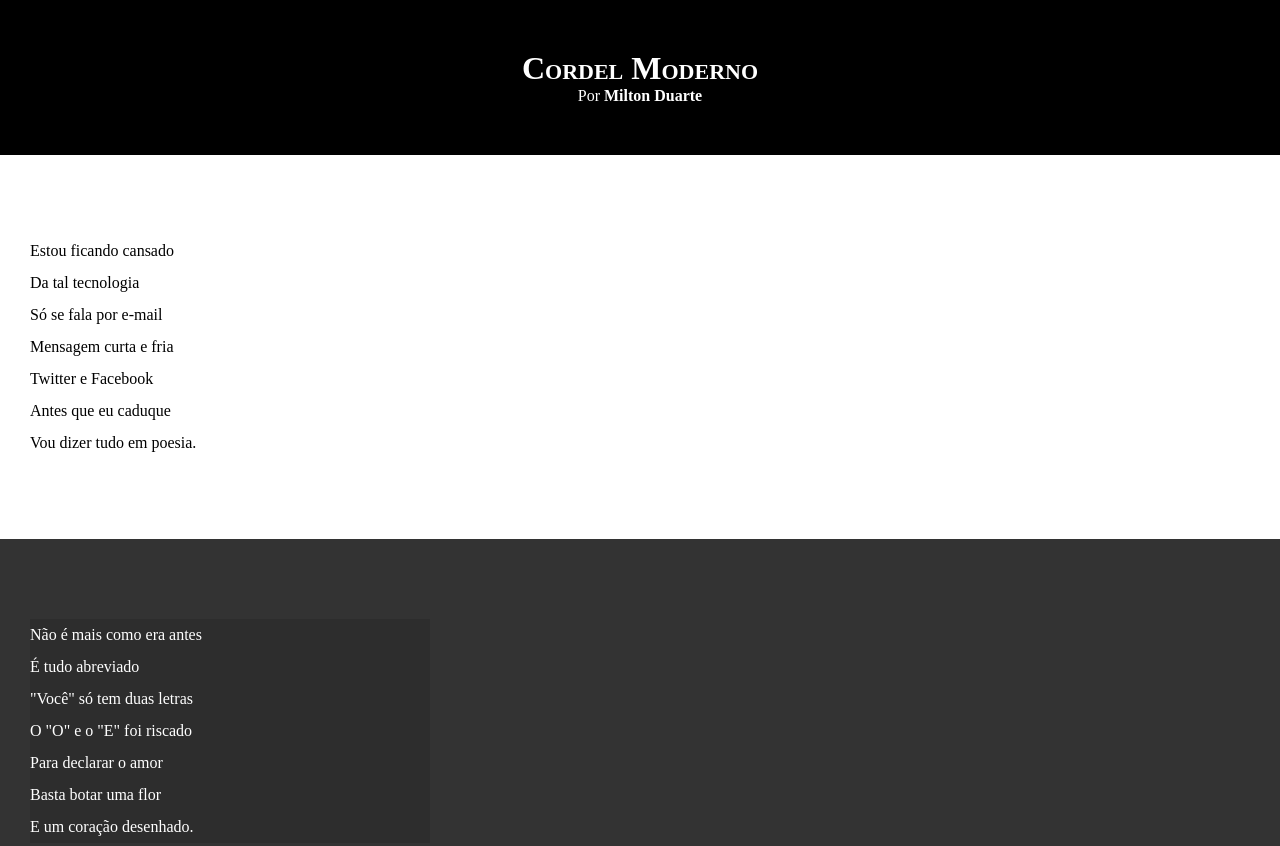
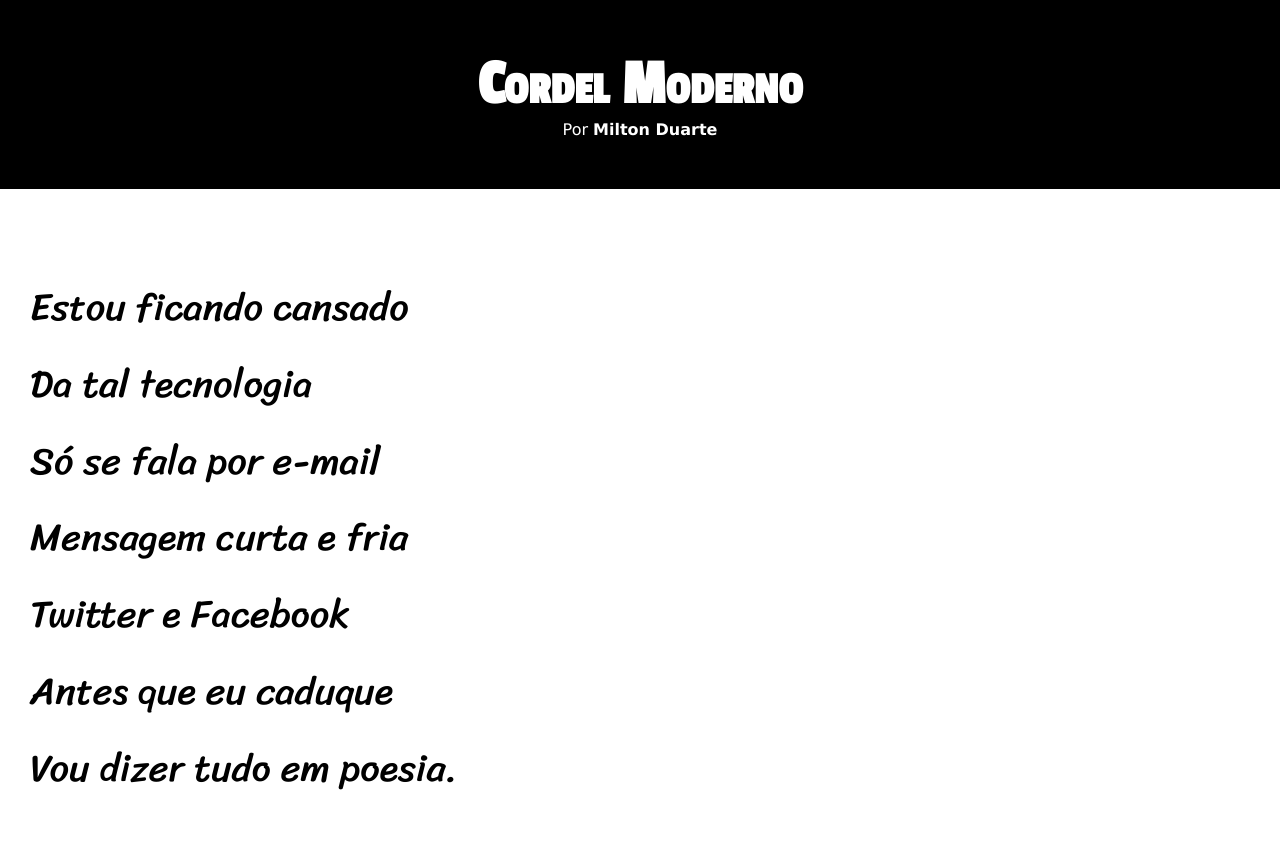
Before and after one commit to DiegoMacielDC/html-css, a plain HTML site: page desafios/desafio12/index.html in a window 1280 px wide. Shown: the top 846 px of the page. Drawn offline with Linux system fonts and the light colour scheme.

Commit message:
update style desafio12

```diff
--- a/desafios/desafio12/estilo/style.css
+++ b/desafios/desafio12/estilo/style.css
@@ -1,4 +1,12 @@
 @charset "UTF-8";
+
+@import url('https://fonts.googleapis.com/css2? family= Passion+One & family= Sriracha & display=swap');
+
+:root{
+    --fonte1: verdana, geneva, tahoma, sans-serif;
+    --fonte2: 'Passion One', sans-serif;
+    --fonte3: 'Sriracha', cursive;
+}
 
 *{
     margin: 0px;
@@ -7,6 +15,7 @@
 html, body{
     min-height: 100vh;
     background-color: darkgray;
+    font-family: var(--fonte1);
 }
 
 header{
@@ -18,6 +27,8 @@ header{
 header > h1{
     padding-top: 50px;
     font-variant: small-caps;
+    font-family: var(--fonte2);
+    font-size: 5vw;
 }
 
 header > p{
@@ -39,6 +50,8 @@ section{
     padding-bottom: 10vh;
     line-height: 2em;
     padding-left: 30px;
+    font-family: var(--fonte3);
+    font-size: 3vw;
 }
 
 section.normal{
@@ -52,7 +65,8 @@ section.imagem{
 }
 
 section.imagem > p{
-    width: 400px;
+    display: inline-block;
+    padding: 5px;
     background-color: rgba(0, 0, 0, 0.123);
 }
 
```
